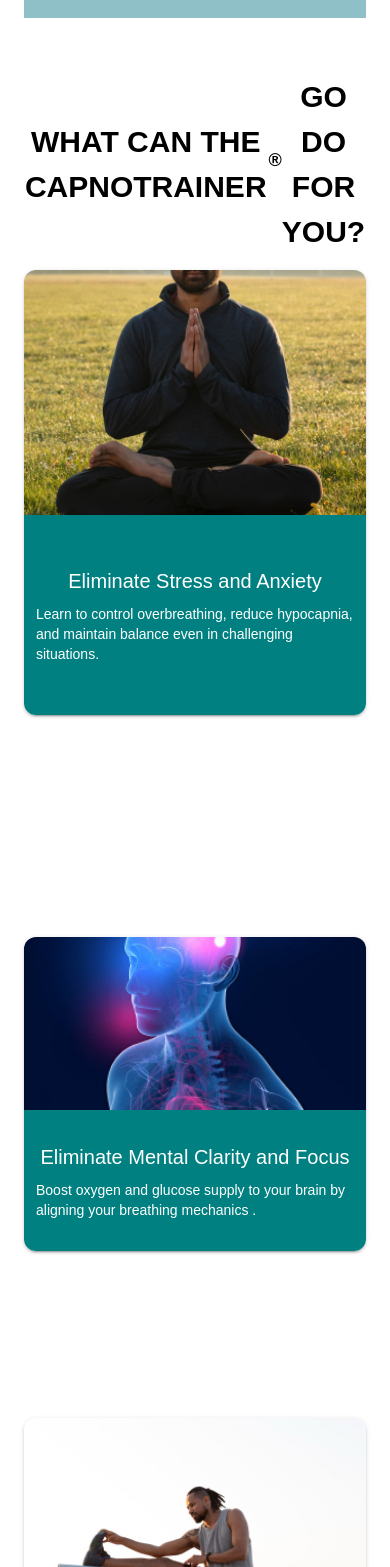
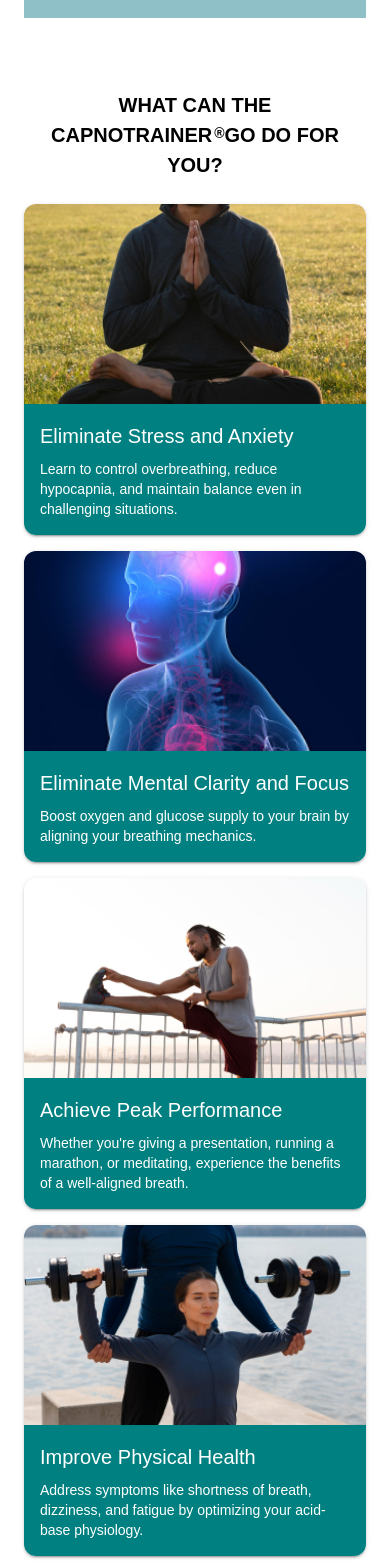
Before and after one commit to sidhant48/CAPNOTRAINER, a React (Vite) app: page / in a window 390 px wide. Shown: the part 2561-4128 px from the top of the page. Built offline with nearby package versions, Linux system fonts and the light colour scheme.

Commit message:
made key and what component responsive

```diff
--- a/src/components/Keyfeatures.jsx
+++ b/src/components/Keyfeatures.jsx
@@ -34,7 +34,7 @@
   ];
 
   return (
-    <Container sx={{ mb: 10 }}>
+    <Container sx={{ mb: 5 }}>
       <Typography
         sx={{
           fontWeight: "bold",
--- a/src/components/WhatCan.jsx
+++ b/src/components/WhatCan.jsx
@@ -6,26 +6,22 @@
 
 const WhatCan = () => {
   return (
-    <Container>
+    <Container sx={{ mt: 4 }}>
       <Typography
         sx={{
           fontWeight: "bold",
-          fontSize: "30px",
+          fontSize: { xs: "20px", sm: "24px", md: "30px" }, // Adjusted font size for different screen sizes
           textAlign: "center",
-          display: "flex",
-          justifyContent: "center",
-          alignItems: "center",
-          height: "100%",
-          p: 2,
+          mb: { xs: 3, sm: 4 }, // Responsive margin below the title
         }}
       >
         WHAT CAN THE CAPNOTRAINER
         <Box
           component="span"
           sx={{
-            fontSize: "18px", // Smaller size for ®
+            fontSize: { xs: "14px", sm: "18px" }, // Responsive font size for the ® symbol
             position: "relative",
-            top: "-4px", // Moves it slightly up like a superscript
+            top: { xs: "-4px", sm: "-7px" }, // Adjust the position of the ® symbol for smaller screens
             ml: "2px", // Small left margin for spacing
           }}
         >
@@ -34,42 +30,45 @@
         GO DO FOR YOU?
       </Typography>
 
-      <Grid container spacing={4}>
+      <Grid container spacing={2}>
         {/* First Container */}
         <Grid item xs={12} sm={6} md={3}>
           <Box
             display="flex"
             flexDirection="column"
-            height="70%"
+            height="100%"
             borderRadius="12px"
             overflow="hidden"
-            boxShadow={2} // Optional: Adds slight shadow for better appearance
+            boxShadow={2}
           >
             {/* Image */}
             <Box
               component="img"
-              src={img1} // Replace with your image URL
+              src={img1}
               alt="Image 1"
-              sx={{ width: "100%", height: "55%", objectFit: "cover" }}
+              sx={{
+                width: "100%",
+                height: "auto",
+                objectFit: "cover",
+                maxHeight: "200px", // Keeps image height under control
+              }}
             />
-
             {/* Text Container */}
             <Box
               sx={{
                 backgroundColor: "teal",
                 color: "white",
-                height: "45%",
+                height: "100%",
                 display: "flex",
                 flexDirection: "column",
-                alignItems: "center",
                 justifyContent: "center",
-                padding: "12px",
+                padding: 2,
               }}
             >
-              <Typography variant="h6" align="left" gutterBottom>
+              <Typography variant="h6" gutterBottom>
                 Eliminate Stress and Anxiety
               </Typography>
-              <Typography variant="body2" align="left">
+              <Typography variant="body2">
                 Learn to control overbreathing, reduce hypocapnia, and maintain
                 balance even in challenging situations.
               </Typography>
@@ -82,35 +81,39 @@
           <Box
             display="flex"
             flexDirection="column"
-            height="70%"
+            height="100%"
             borderRadius="12px"
             overflow="hidden"
-            boxShadow={2} // Optional: Adds slight shadow for better appearance
+            boxShadow={2}
           >
             <Box
               component="img"
-              src={img2} // Replace with your image URL
+              src={img2}
               alt="Image 2"
-              sx={{ width: "100%", height: "55%", objectFit: "cover" }}
+              sx={{
+                width: "100%",
+                height: "auto",
+                objectFit: "cover",
+                maxHeight: "200px",
+              }}
             />
             <Box
               sx={{
                 backgroundColor: "teal",
                 color: "white",
-                height: "45%",
+                height: "100%",
                 display: "flex",
                 flexDirection: "column",
-                alignItems: "center",
                 justifyContent: "center",
-                padding: "12px",
+                padding: 2,
               }}
             >
-              <Typography variant="h6" align="left" gutterBottom>
+              <Typography variant="h6" gutterBottom>
                 Eliminate Mental Clarity and Focus
               </Typography>
-              <Typography variant="body2" align="left">
+              <Typography variant="body2">
                 Boost oxygen and glucose supply to your brain by aligning your
-                breathing mechanics .
+                breathing mechanics.
               </Typography>
             </Box>
           </Box>
@@ -120,35 +123,39 @@
           <Box
             display="flex"
             flexDirection="column"
-            height="70%"
+            height="100%"
             borderRadius="12px"
             overflow="hidden"
-            boxShadow={2} // Optional: Adds slight shadow for better appearance
+            boxShadow={2}
           >
             <Box
               component="img"
-              src={img3} // Replace with your image URL
+              src={img3}
               alt="Image 3"
-              sx={{ width: "100%", height: "55%", objectFit: "cover" }}
+              sx={{
+                width: "100%",
+                height: "auto",
+                objectFit: "cover",
+                maxHeight: "200px",
+              }}
             />
             <Box
               sx={{
                 backgroundColor: "teal",
                 color: "white",
-                height: "45%",
+                height: "100%",
                 display: "flex",
                 flexDirection: "column",
-                alignItems: "center",
                 justifyContent: "center",
-                padding: "12px",
+                padding: 2,
               }}
             >
-              <Typography variant="h6" align="left" gutterBottom>
+              <Typography variant="h6" gutterBottom>
                 Achieve Peak Performance
               </Typography>
-              <Typography variant="body2" align="left">
+              <Typography variant="body2">
                 Whether you&apos;re giving a presentation, running a marathon,
-                or meditating,experience the benefits of a well-aligned breth.
+                or meditating, experience the benefits of a well-aligned breath.
               </Typography>
             </Box>
           </Box>
@@ -158,35 +165,39 @@
           <Box
             display="flex"
             flexDirection="column"
-            height="70%"
+            height="100%"
             borderRadius="12px"
             overflow="hidden"
-            boxShadow={2} // Optional: Adds slight shadow for better appearance
+            boxShadow={2}
           >
             <Box
               component="img"
-              src={img4} // Replace with your image URL
+              src={img4}
               alt="Image 4"
-              sx={{ width: "100%", height: "55%", objectFit: "cover" }}
+              sx={{
+                width: "100%",
+                height: "auto",
+                objectFit: "cover",
+                maxHeight: "200px",
+              }}
             />
             <Box
               sx={{
                 backgroundColor: "teal",
                 color: "white",
-                height: "45%",
+                height: "100%",
                 display: "flex",
                 flexDirection: "column",
-                alignItems: "center",
                 justifyContent: "center",
-                padding: "12px",
+                padding: 2,
               }}
             >
-              <Typography variant="h6" align="left" gutterBottom>
+              <Typography variant="h6" gutterBottom>
                 Improve Physical Health
               </Typography>
-              <Typography variant="body2" align="left">
-                Address symptoms like shortness of breath, dizziness and fatigue
-                by optimizing your acid-base physiology
+              <Typography variant="body2">
+                Address symptoms like shortness of breath, dizziness, and
+                fatigue by optimizing your acid-base physiology.
               </Typography>
             </Box>
           </Box>
```
